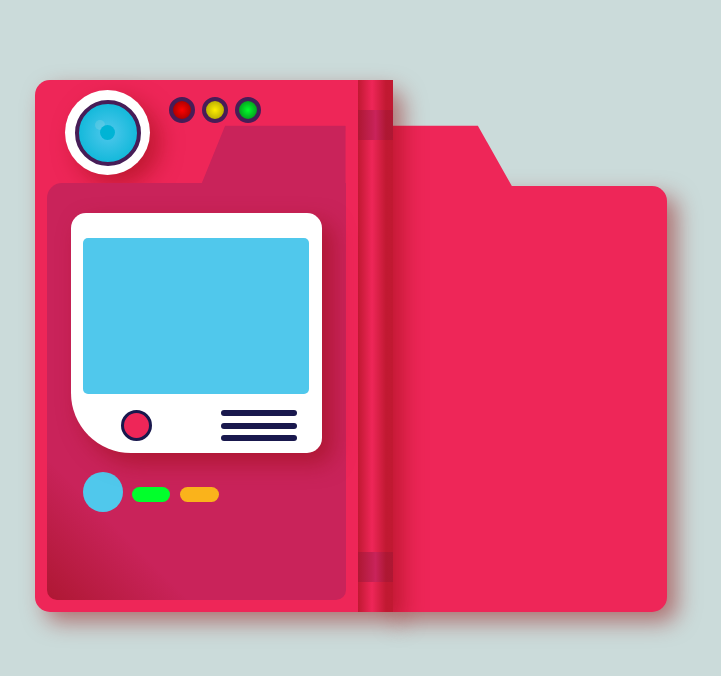
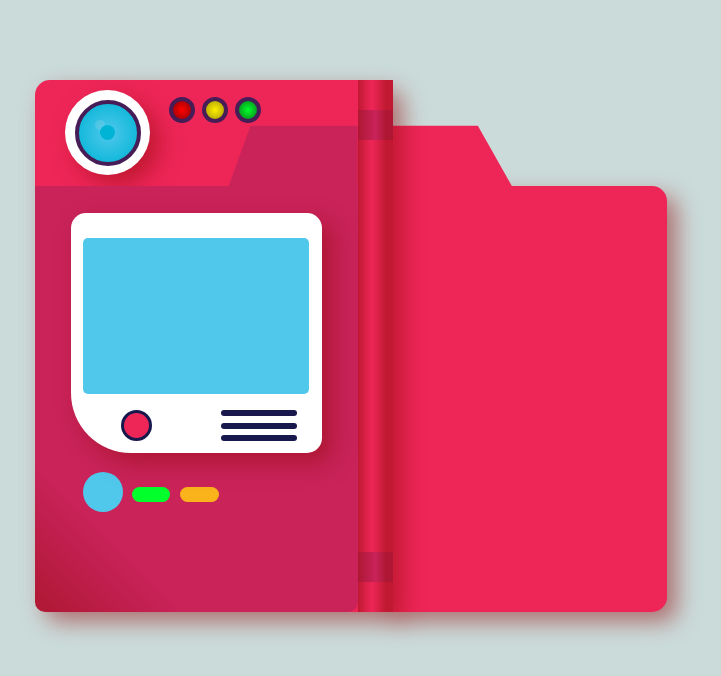
Before and after one commit to jesussancher/pokedex, a plain HTML site: page index.html in a window 1280 px wide. Shown: the whole page, without its empty margins (285-1006 px from the left). Drawn offline with Linux system fonts and the light colour scheme.

Commit message:
Left case margin deleted

```diff
--- a/styles.css
+++ b/styles.css
@@ -24,18 +24,18 @@ body{
     z-index: 10;
 }
 .cl-inner{
-    margin: 12px;
-    height: 98%;
+    /* margin: 12px; */
+    height: 100%;
     align-self: end;
-    border-radius: 15px 0 10px 10px;
+    border-radius: 0px 0 10px 10px;
     background: linear-gradient(45deg, var(--dark-red-transparent) 0%, rgba(0,0,0,0) 20%);
     background-color: var(--dark-red);
     z-index: 15;
 }
 .cl-curve{
     justify-self: end;
-    margin-right: 12px;
-    width: 45%;
+    /* margin-right: 12px; */
+    width: 40%;
     clip-path: polygon(17% 43%, 100% 43%, 100% 100%, 0% 100%);
     background-color: var(--dark-red);
     z-index: 8;
```
